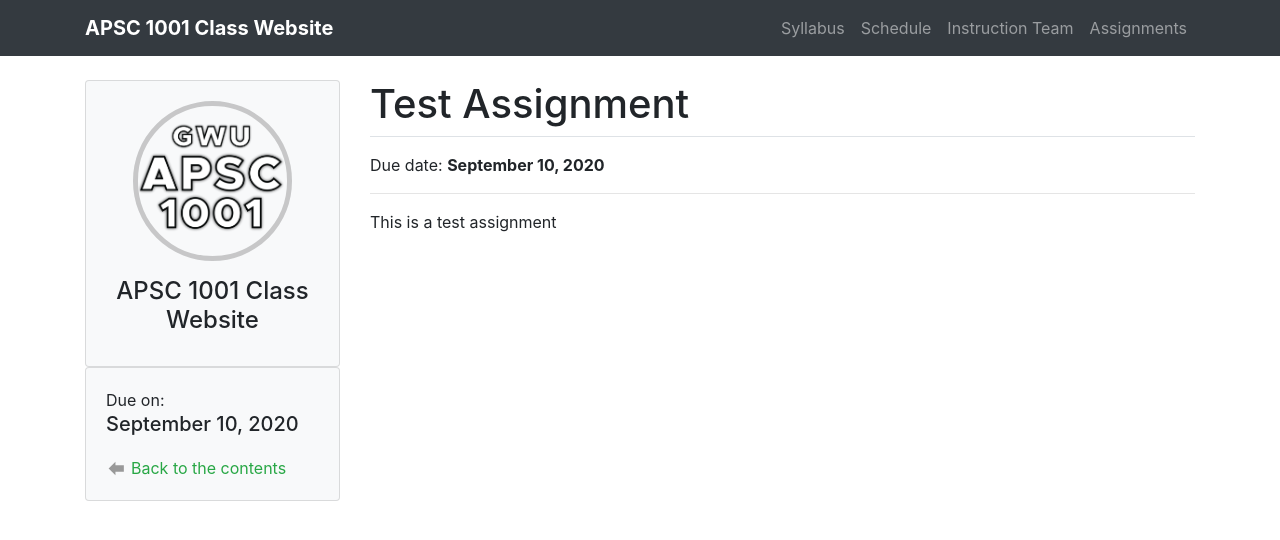
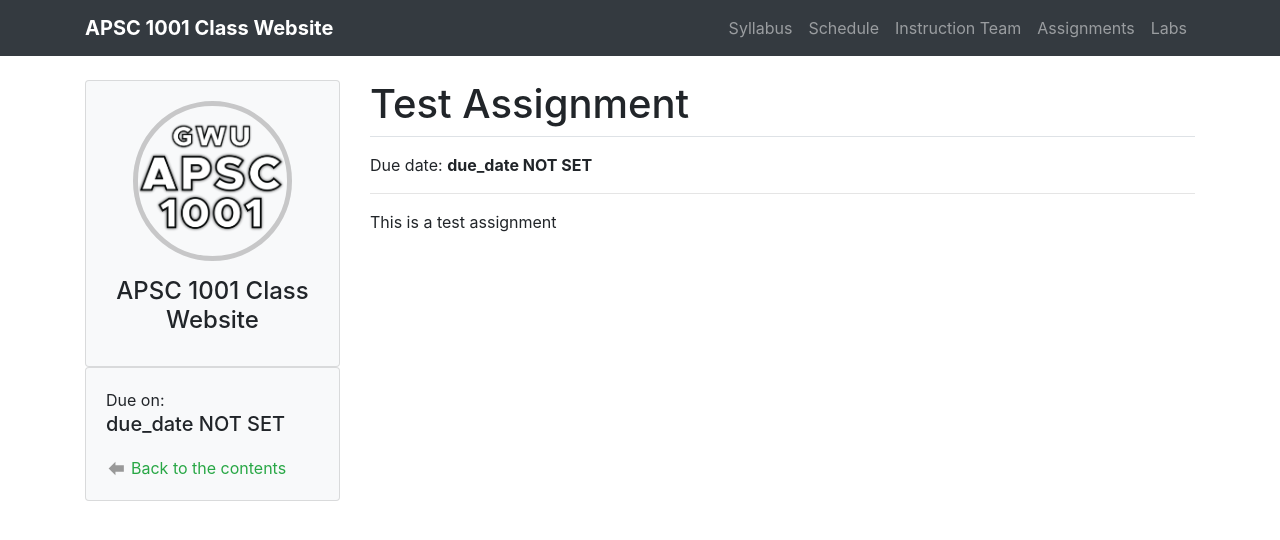
Before and after one commit to GWU-APSC1001/gwu-apsc1001.github.io, a Jekyll site: the page built from _assignments/test-assignment.md, in a window 1280 px wide. Shown: the top 540 px of the page. Built offline with Jekyll 4.4.1, drawn with Linux system fonts in a browser that asks for light colours.

Commit message:
Add labs tab

```diff
--- a/_assignments/test-assignment.md
+++ b/_assignments/test-assignment.md
@@ -2,7 +2,6 @@
 title: Test Assignment
 narrow: true
 show_profile: true
-due_date: "September 10, 2020"
 ---
 
 This is a test assignment
--- a/_config.yml
+++ b/_config.yml
@@ -30,6 +30,11 @@ collections:
     title: Assignments
     permalink: /:collection/:name.html
 
+  labs:
+    output: true
+    title: Labs
+    permalink: /:collection/:name.html
+
 defaults:
 # Turn the profile sidebar on for all pages by default, except for the
 # collections, where it is off and replaced by useful things on the sidebar.
@@ -45,11 +50,23 @@ defaults:
     scope:
       path: "_assignments"
     values:
-      show_profile: false
+      show_profile: true
       layout: defaults/assignment
+      narrow: true
+      due_date: due_date NOT SET
+
+  -
+    scope:
+      path: "_labs"
+    values:
+      show_profile: true
+      layout: defaults/page
+      narrow: true
+
   -
     scope:
       path: "list"
     values:
-      show_profile: false
+      show_profile: true
       layout: defaults/list
+      narrow: true
--- a/_data/nav.yml
+++ b/_data/nav.yml
@@ -11,5 +11,8 @@
 - title: Assignments
   href: list/assignments.html
 
+- title: Labs
+  href: list/labs.html
+
   # - title: Gallery
 #   href: gallery.html
```
Also changed, not shown: _labs/test-lab.md (added, +5 -0 lines), list/labs.md (added, +8 -0 lines).
